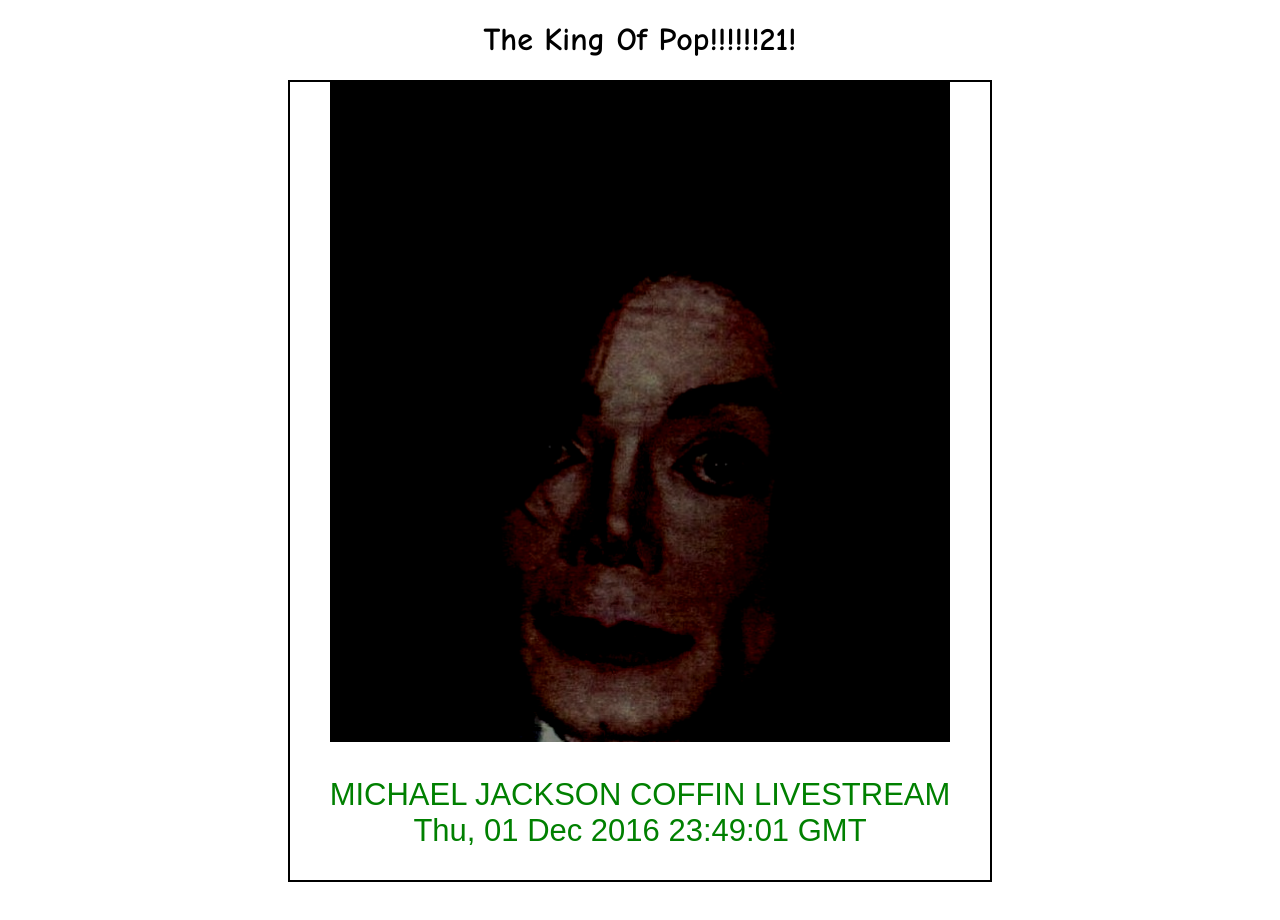
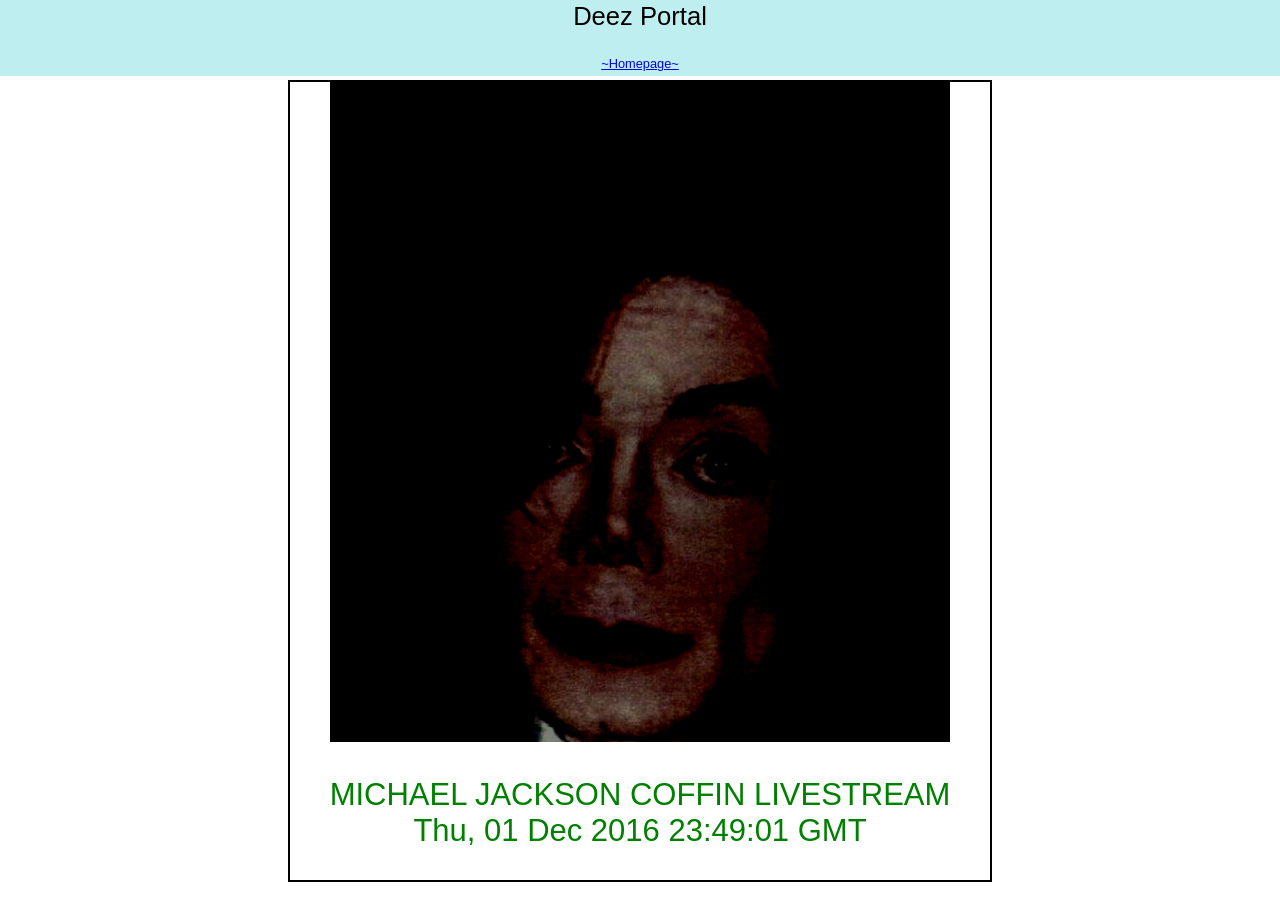
Before and after one commit to irritatingrub/Website, a plain HTML site: page micheal.html in a window 1280 px wide. Drawn offline with Linux system fonts and the light colour scheme.

Commit message:
Update micheal.html

```diff
--- a/micheal.html
+++ b/micheal.html
@@ -2,6 +2,15 @@
 <html>
 <title>What I hate</title>
 <body align="center" style="font-family:Comic sans MS">
+
+<div style="height:100px; position:fixed; width:100%; background:#beeeef; top:-3%; left:0%">
+	<div style="font-size:1vw; font-family:Arial">
+		<p style="font-size:2vw;">Deez Portal</p>
+		<a href="index.html">~Homepage~</a>
+	</div>
+
+</div>
+
 
 
 
```
